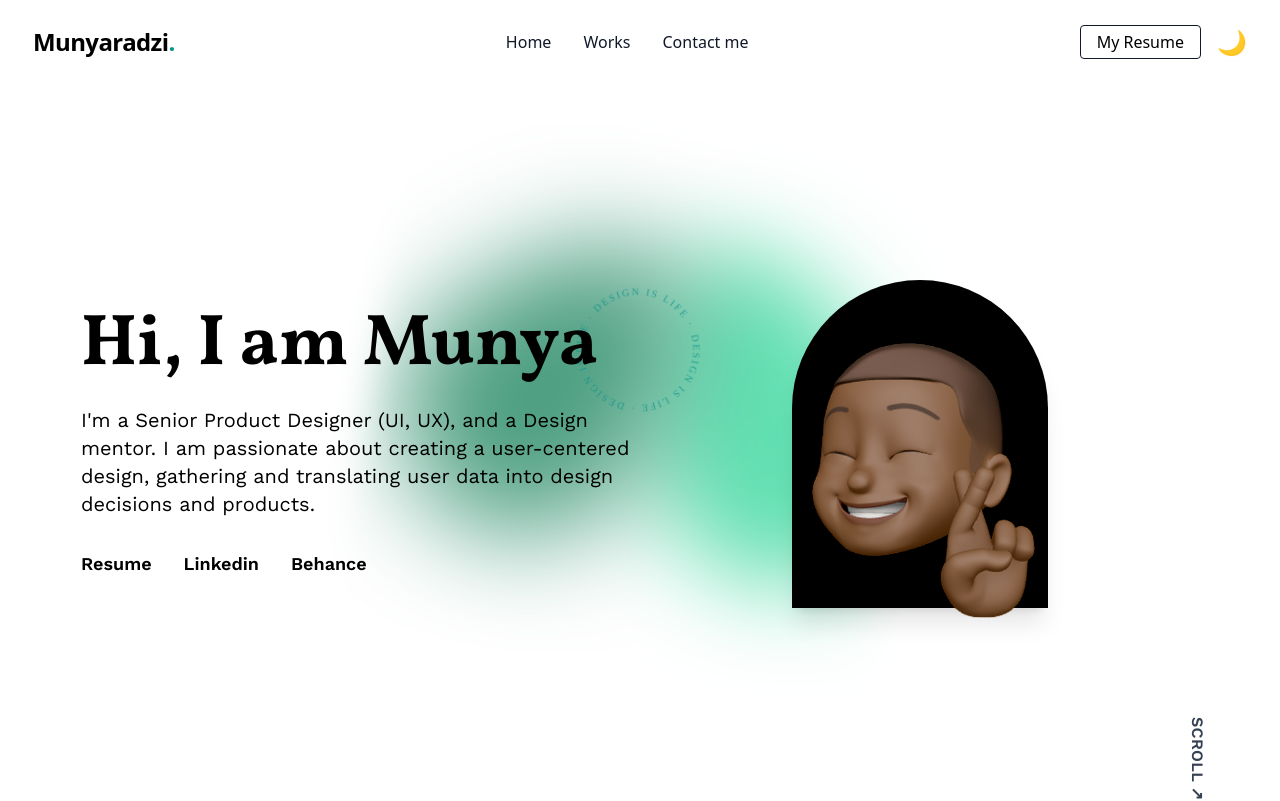
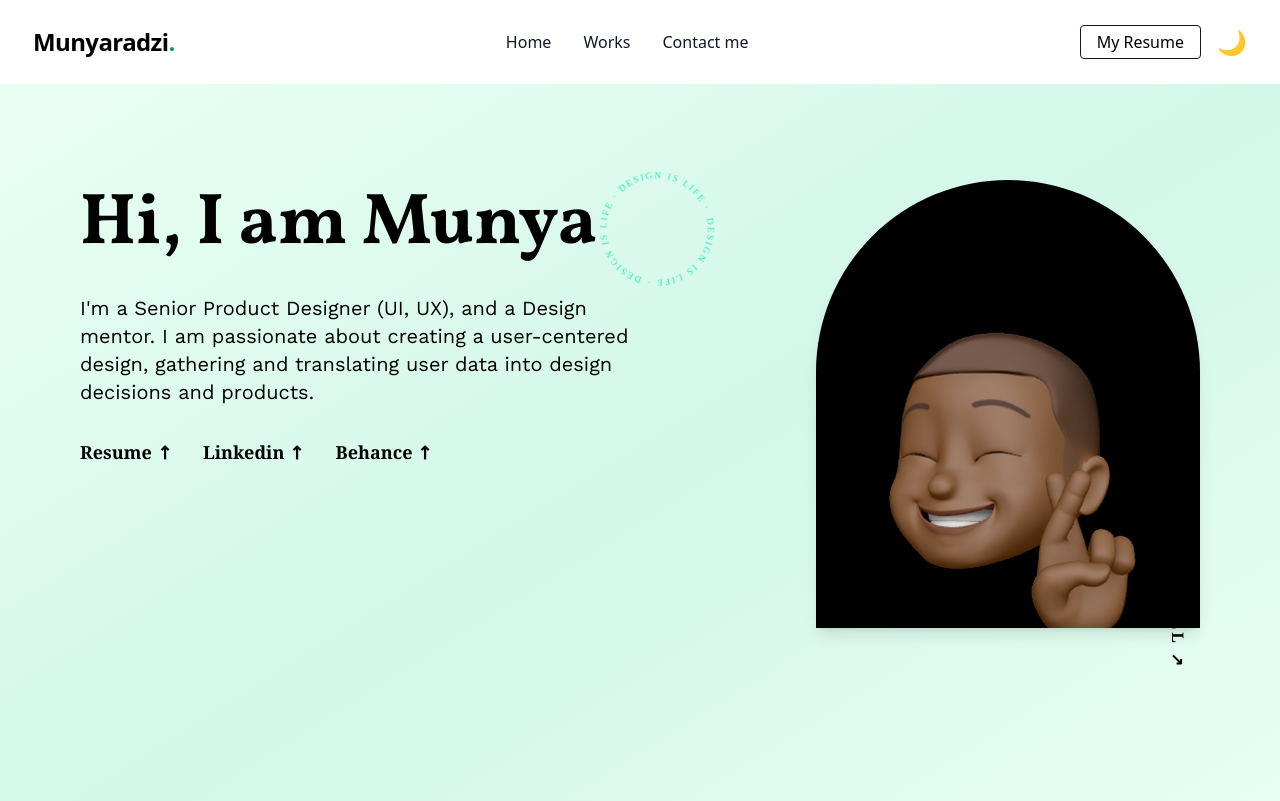
Before and after one commit to VincentMugondora/kayden-portfolio, a React (Vite) app: page / in a window 1280 px wide. Shown: the top 801 px of the page. Built offline with nearby package versions, Linux system fonts and the light colour scheme.

Commit message:
Refactor Home component: redesign layout with a gradient background, update navigation structure for improved accessibility, and enhance content presentation for better user engagement.

```diff
--- a/src/pages/Home.jsx
+++ b/src/pages/Home.jsx
@@ -17,59 +17,46 @@ const CircularText = () => (
 
 const Home = () => {
   return (
-    <section className="min-h-[90vh] text-black font-poppins flex flex-col justify-center px-4 md:px-20 lg:flex-row relative overflow-x-hidden bg-white/30 backdrop-blur-lg border border-white/40 shadow">
-      {/* Left Content */}
-      <div className="flex-1 flex flex-col justify-center py-16 md:py-24 z-10 dark:py-20">
-        <div className="relative w-fit mx-auto lg:mx-0 mb-4 flex items-center justify-center dark:mb-6" style={{minWidth: 'max-content'}}>
-          <span className="block relative z-10 dark:hidden">
-            <h1 className="text-5xl vollkorn md:text-7xl lg:text-7xl font-bold mb-2 whitespace-nowrap inline-block align-middle relative text-black">
-              Hi, I am Munya
-            </h1>
-          </span>
-          {/* Dark mode heading */}
-          <h1 className="hidden dark:block text-black text-5xl md:text-7xl font-serif font-bold relative whitespace-nowrap">
+    <section className="min-h-screen w-full bg-gradient-to-br from-[#eafff4] via-[#d2f7e9] to-[#eafff4] flex flex-col font-poppins relative overflow-x-hidden">
+      {/* Main Content */}
+      <div className="flex flex-col md:flex-row w-full flex-1 items-center md:items-start justify-center md:justify-between px-4 md:px-20 pt-8 md:pt-24 pb-8 md:pb-0 relative">
+        {/* Left/Text Content */}
+        <div className="flex-1 flex flex-col justify-center items-center md:items-start z-10">
+          <div className="relative w-fit mb-4 flex items-center justify-center md:justify-start" style={{minWidth: 'max-content'}}>
+            <h1 className="text-4xl md:text-7xl font-serif font-bold mb-2 text-black text-center md:text-left leading-tight">
               Hi, I am Munya
             </h1>
             {/* CircularText at the end of Munya, partially behind */}
-          <span className="absolute right-[-40px] top-1/2 -translate-y-1/2 z-[-1] pointer-events-none">
-            <CircularText />
+            <span className="absolute right-[-40px] md:right-[-120px] top-1/2 -translate-y-1/2 z-0 pointer-events-none">
+              <svg width="120" height="120" viewBox="0 0 130 130" className="circular-text-spin">
+                <defs>
+                  <path id="circle" d="M65,65 m-55,0 a55,55 0 1,1 110,0 a55,55 0 1,1 -110,0" />
+                </defs>
+                <text fontSize="10" fill="#1de9b6" fontFamily="poppins-thin" letterSpacing="2">
+                  <textPath xlinkHref="#circle" startOffset="0">
+                    DESIGN IS LIFE · DESIGN IS LIFE · DESIGN IS LIFE ·
+                  </textPath>
+                </text>
+              </svg>
             </span>
           </div>
-        <p className="md:text-xl max-w-xl mx-auto lg:mx-0 mb-8 dark:text-black dark:text-base dark:md:text-lg dark:mb-10 dark:leading-relaxed text-black">
+          <p className="md:text-xl max-w-xl mb-8 text-black text-center md:text-left">
             I'm a Senior Product Designer (UI, UX), and a Design mentor. I am passionate about creating a user-centered design, gathering and translating user data into design decisions and products.
           </p>
-        <div className="flex flex-wrap gap-8 font-semibold text-base md:text-lg dark:font-serif dark:text-sm dark:tracking-wide text-black">
-          <a href="#" className="group flex items-center gap-1 hover:underline hover:decoration-green-600 hover:underline-offset-4 decoration-2">
-            <span className="transition-colors group-hover:text-green-600">Resume</span>
-            <svg className="hidden dark:inline transition-transform -rotate-45 group-hover:rotate-0 group-hover:text-green-600" width="16" height="16" viewBox="0 0 16 16"><path d="M4 8h8M8 4l4 4-4 4" stroke="currentColor" strokeWidth="2" fill="none" strokeLinecap="round" strokeLinejoin="round"/></svg>
-          </a>
-          <a href="#" className="group flex items-center gap-1 hover:underline hover:decoration-green-600 hover:underline-offset-4 decoration-2">
-            <span className="transition-colors group-hover:text-green-600">Linkedin</span>
-            <svg className="hidden dark:inline transition-transform -rotate-45 group-hover:rotate-0 group-hover:text-green-600" width="16" height="16" viewBox="0 0 16 16"><path d="M4 8h8M8 4l4 4-4 4" stroke="currentColor" strokeWidth="2" fill="none" strokeLinecap="round" strokeLinejoin="round"/></svg>
-          </a>
-          <a href="#" className="group flex items-center gap-1 hover:underline hover:decoration-green-600 hover:underline-offset-4 decoration-2">
-            <span className="transition-colors group-hover:text-green-600">Behance</span>
-            <svg className="hidden dark:inline transition-transform -rotate-45 group-hover:rotate-0 group-hover:text-green-600" width="16" height="16" viewBox="0 0 16 16"><path d="M4 8h8M8 4l4 4-4 4" stroke="currentColor" strokeWidth="2" fill="none" strokeLinecap="round" strokeLinejoin="round"/></svg>
-          </a>
+          <div className="flex flex-wrap gap-8 font-serif font-semibold text-base md:text-lg text-black justify-center md:justify-start mb-8">
+            <a href="#" className="flex items-center gap-1 hover:underline">Resume <span className="inline-block -rotate-45">↗</span></a>
+            <a href="#" className="flex items-center gap-1 hover:underline">Linkedin <span className="inline-block -rotate-45">↗</span></a>
+            <a href="#" className="flex items-center gap-1 hover:underline">Behance <span className="inline-block -rotate-45">↗</span></a>
           </div>
         </div>
-      {/* Right Content */}
-      <div className="flex-1 flex justify-center items-center relative mt-10 lg:mt-0 z-10 dark:mt-12">
-        <div className="relative group w-44 h-56 md:w-64 md:h-82 bg-black dark:bg-white rounded-t-full rounded-b-none flex items-end justify-center shadow-lg rounded-t-[100px] shadow-xl">
-          {/* Speech bubble */}
-          <div className="absolute -top-8 left-1/2 -translate-x-1/2 px-4 py-2 bg-white text-black text-base rounded-2xl shadow group-hover:opacity-100 opacity-0 transition-opacity pointer-events-none before:content-[''] before:absolute before:bottom-[-10px] before:left-1/2 before:-translate-x-1/2 before:border-8 before:border-t-white before:border-x-transparent before:border-b-0 before:border-solid before:w-0 before:h-0">
-            Hi, I am Munya
-          </div>
-          <img
-            src={Icon}
-            alt="Munya Emoji"
-            className="w-40 h-40 md:w-64 md:h-72 object-contain mb-[-10px]"
-          />
+        {/* Right/Emoji Arch */}
+        <div className="flex-1 flex justify-center md:justify-end items-center relative mt-10 md:mt-0 z-10">
+          <div className="w-64 h-72 md:w-96 md:h-[28rem] bg-black rounded-t-full rounded-b-none flex items-end justify-center overflow-hidden shadow-lg">
+            <img src={Icon} alt="Munya Emoji" className="w-56 h-56 md:w-80 md:h-80 object-contain mb-[-10px]" />
           </div>
           {/* Scroll Indicator */}
-        <p className="absolute right-[-40px] bottom-8 rotate-90 text-base text-gray-700 tracking-wide font-semibold dark:text-sm dark:text-gray-400 text-black">
-          SCROLL <span aria-hidden>↗</span>
-        </p>
+          <span className="absolute right-[-32px] bottom-8 md:bottom-0 text-base text-black tracking-widest font-serif font-semibold rotate-90" style={{letterSpacing:'0.2em'}}>SCROLL <span aria-hidden>↗</span></span>
+        </div>
       </div>
     </section>
   );
```
Lines whose indentation alone changed are shown as unchanged.
